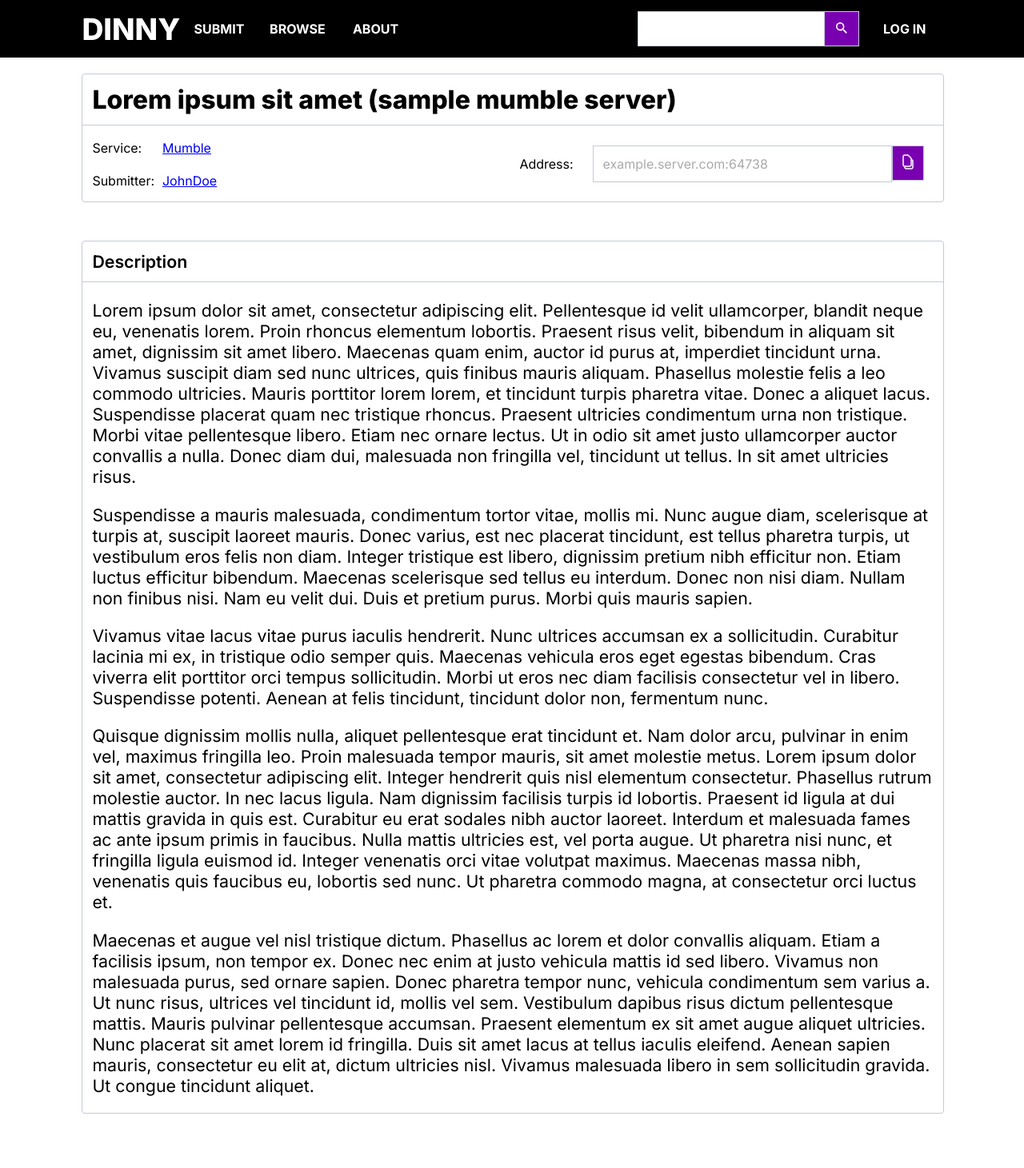
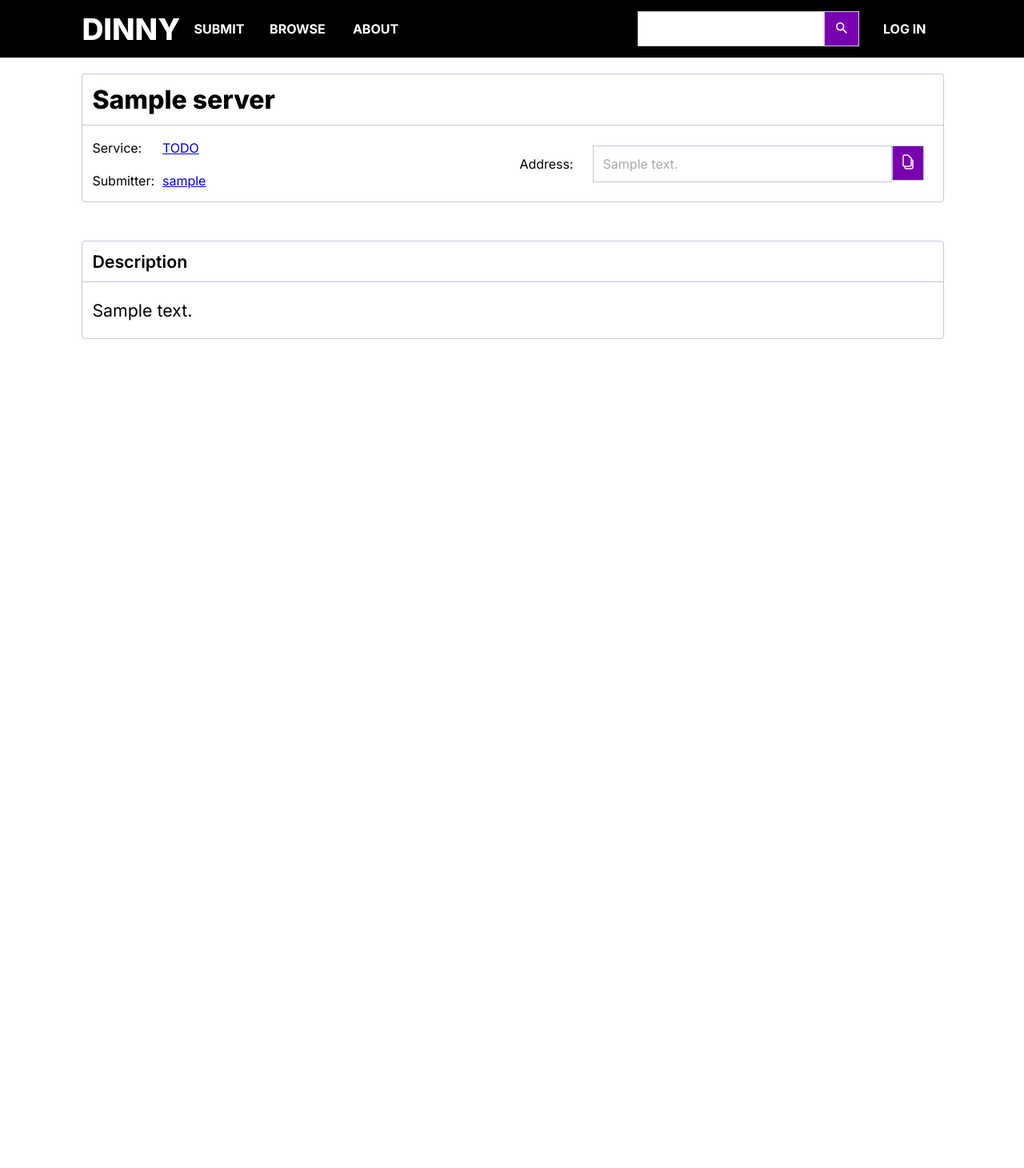
Before and after one commit to RadCraftplay/dinny, a PHP site: template public/views/server.php in a window 1280 px wide. Shown: the whole page at 80% size. After the commit the page ends 424 px from the top, so only its background shows below. Run offline with PHP 8.4, Linux system fonts and the light colour scheme; the template is opened without the code that fills it: most values are stand-ins (such as "Sample title", 1, 10 or a date in 2020).

Commit message:
Added basic rendering for /server route

```diff
--- a/public/views/server.php
+++ b/public/views/server.php
@@ -2,7 +2,14 @@
 <html>
 
 <head>
-    <title>Lorem ipsum sit amet (sample mumble server)</title>
+    <title>
+        <?php
+        if (isset($server)) {
+            echo $server->getTitle();
+            echo " - Dinny";
+        }
+        ?>
+    </title>
     <link rel="preconnect" href="https://fonts.googleapis.com">
     <link rel="preconnect" href="https://fonts.gstatic.com" crossorigin>
     <link href="https://fonts.googleapis.com/css2?family=Inter:wght@400;500;600;700;800&display=swap" rel="stylesheet">
@@ -37,25 +44,42 @@
         <div id="center">
             <div class="section">
                 <div class="section-name">
-                    Lorem ipsum sit amet (sample mumble server)
+                    <?php
+                    if (isset($server)) {
+                        echo $server->getTitle();
+                    }
+                    ?>
                 </div>
                 <hr />
                 <div id="server-info-container">
                     <div id="info-text-container">
                         <div class="info-text-element">
                             <div>Service:</div>
-                            <div><a href="#mumble">Mumble</a></div>
+                            <div><a href="#todo">TODO</a></div>
                         </div>
                         <div class="info-text-element">
                             <div>Submitter:</div>
-                            <div><a href="#johndoe">JohnDoe</a></div>
+                            <?php
+                            if (isset($submitter)) {
+                                echo sprintf('<div><a href="/user?id=%s">%s</a></div>',
+                                    $submitter->getUserId(),
+                                    $submitter->getUsername());
+                            } else {
+                                echo "Anonymous";
+                            }
+                            ?>
+
                         </div>
                     </div>
 
                     <div class="info-server-url-element">
                         <label id="address-label">Address:</label>
                         <div id="server-address-block">
-                            <input value="example.server.com:64738" readonly />
+                            <input value="<?php
+                                if (isset($server)) {
+                                    echo $server->getAddress();
+                                }
+                                ?>" readonly />
                             <button class="hilighted">
                                 <img src="public/img/svg/copy.svg" />
                             </button>
@@ -70,51 +94,13 @@
                 </div>
                 <hr />
                 <div id="server-description">
-                    <p>Lorem ipsum dolor sit amet, consectetur adipiscing elit. Pellentesque id velit ullamcorper,
-                        blandit neque eu, venenatis lorem. Proin rhoncus elementum lobortis. Praesent risus velit,
-                        bibendum in aliquam sit amet, dignissim sit amet libero. Maecenas quam enim, auctor id purus at,
-                        imperdiet tincidunt urna. Vivamus suscipit diam sed nunc ultrices, quis finibus mauris aliquam.
-                        Phasellus molestie felis a leo commodo ultricies. Mauris porttitor lorem lorem, et tincidunt
-                        turpis pharetra vitae. Donec a aliquet lacus. Suspendisse placerat quam nec tristique rhoncus.
-                        Praesent ultricies condimentum urna non tristique. Morbi vitae pellentesque libero. Etiam nec
-                        ornare lectus. Ut in odio sit amet justo ullamcorper auctor convallis a nulla. Donec diam dui,
-                        malesuada non fringilla vel, tincidunt ut tellus. In sit amet ultricies risus.
-                    </p>
                     <p>
-                        Suspendisse a mauris malesuada, condimentum tortor vitae, mollis mi. Nunc augue diam,
-                        scelerisque at turpis at, suscipit laoreet mauris. Donec varius, est nec placerat tincidunt, est
-                        tellus pharetra turpis, ut vestibulum eros felis non diam. Integer tristique est libero,
-                        dignissim pretium nibh efficitur non. Etiam luctus efficitur bibendum. Maecenas scelerisque sed
-                        tellus eu interdum. Donec non nisi diam. Nullam non finibus nisi. Nam eu velit dui. Duis et
-                        pretium purus. Morbi quis mauris sapien.
-                    </p>
-                    <p>
-                        Vivamus vitae lacus vitae purus iaculis hendrerit. Nunc ultrices accumsan ex a sollicitudin.
-                        Curabitur lacinia mi ex, in tristique odio semper quis. Maecenas vehicula eros eget egestas
-                        bibendum. Cras viverra elit porttitor orci tempus sollicitudin. Morbi ut eros nec diam facilisis
-                        consectetur vel in libero. Suspendisse potenti. Aenean at felis tincidunt, tincidunt dolor non,
-                        fermentum nunc.
-                    </p>
-                    <p>
-                        Quisque dignissim mollis nulla, aliquet pellentesque erat tincidunt et. Nam dolor arcu, pulvinar
-                        in enim vel, maximus fringilla leo. Proin malesuada tempor mauris, sit amet molestie metus.
-                        Lorem ipsum dolor sit amet, consectetur adipiscing elit. Integer hendrerit quis nisl elementum
-                        consectetur. Phasellus rutrum molestie auctor. In nec lacus ligula. Nam dignissim facilisis
-                        turpis id lobortis. Praesent id ligula at dui mattis gravida in quis est. Curabitur eu erat
-                        sodales nibh auctor laoreet. Interdum et malesuada fames ac ante ipsum primis in faucibus. Nulla
-                        mattis ultricies est, vel porta augue. Ut pharetra nisi nunc, et fringilla ligula euismod id.
-                        Integer venenatis orci vitae volutpat maximus. Maecenas massa nibh, venenatis quis faucibus eu,
-                        lobortis sed nunc. Ut pharetra commodo magna, at consectetur orci luctus et.
-                    </p>
-                    <p>
-                        Maecenas et augue vel nisl tristique dictum. Phasellus ac lorem et dolor convallis aliquam.
-                        Etiam a facilisis ipsum, non tempor ex. Donec nec enim at justo vehicula mattis id sed libero.
-                        Vivamus non malesuada purus, sed ornare sapien. Donec pharetra tempor nunc, vehicula condimentum
-                        sem varius a. Ut nunc risus, ultrices vel tincidunt id, mollis vel sem. Vestibulum dapibus risus
-                        dictum pellentesque mattis. Mauris pulvinar pellentesque accumsan. Praesent elementum ex sit
-                        amet augue aliquet ultricies. Nunc placerat sit amet lorem id fringilla. Duis sit amet lacus at
-                        tellus iaculis eleifend. Aenean sapien mauris, consectetur eu elit at, dictum ultricies nisl.
-                        Vivamus malesuada libero in sem sollicitudin gravida. Ut congue tincidunt aliquet.
+                        <?php
+                        if (isset($server)) {
+                            echo str_replace("\n", "<br>",
+                                $server->getDescription());
+                        }
+                        ?>
                     </p>
                 </div>
             </div>
```
Also changed, not shown: src/controllers/AppController.php (+8 -0 lines), src/controllers/DefaultController.php (+28 -1 lines), src/repository/ServerRepository.php (+25 -0 lines), src/repository/UserRepository.php (+22 -0 lines).
